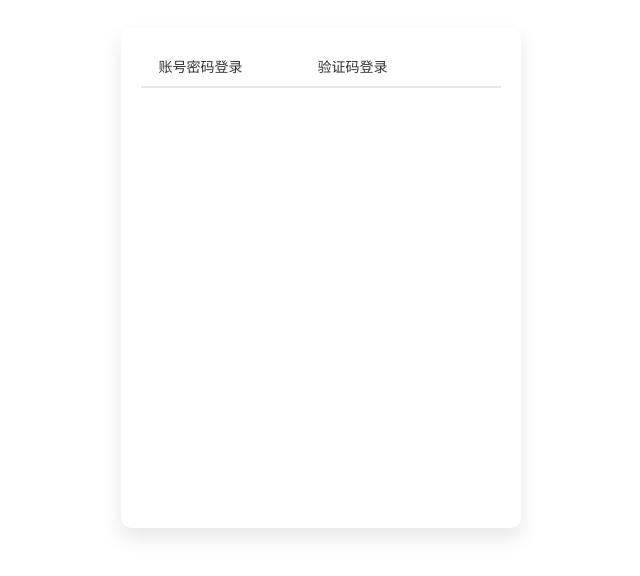
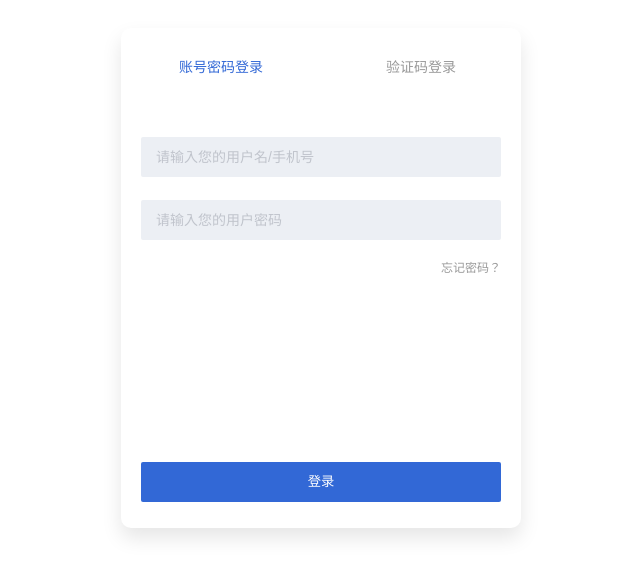
Before and after one commit to rxcapricious/newGradu, a Vue app in the folder newGraduClient/: page /#/login in a window 1280 px wide. Shown: the part 132-708 px from the top of the page, without its empty margins (319-959 px from the left). Built offline with nearby package versions, Linux system fonts and the light colour scheme.

Commit message:
fix:账号密码登录完善

```diff
--- a/newGraduClient/src/view/dev-login/form-login.vue
+++ b/newGraduClient/src/view/dev-login/form-login.vue
@@ -1,17 +1,22 @@
 <template>
     <div class="login-box">
         <el-form :model="ruleForm" status-icon :rules="rules" ref="ruleForm" label-width="100px" class="login-ruleForm">
-          <el-form-item label="手机号" prop="phone">
-            <el-input type="password" v-model="ruleForm.pass" autocomplete="off"></el-input>
+          <el-form-item prop="phone">
+            <el-input type="password" v-model="ruleForm.pass" autocomplete="off" placeholder="请输入您的用户名/手机号"></el-input>
           </el-form-item>
-          <el-form-item label="密码" prop="password">
-            <el-input type="password" v-model="ruleForm.checkPass" autocomplete="off"></el-input>
-          </el-form-item>
-          <el-form-item>
-            <el-button type="primary" @click="submitForm('ruleForm')">提交</el-button>
-            <el-button @click="resetForm('ruleForm')">重置</el-button>
+          <el-form-item prop="password">
+            <el-input type="password" v-model="ruleForm.checkPass" autocomplete="off" placeholder="请输入您的用户密码"></el-input>
           </el-form-item>
         </el-form>
+          <div class="forget-pd">
+            <div class="forget-tip">
+              <a @click="onForget">忘记密码？</a>
+            </div>
+            <div class="btn-box">
+              <button type="primary" class="btn-ok" @click="onLogin">登录</button>
+            </div>
+          </div>
+
 
     </div>
 </template>
@@ -62,19 +67,37 @@ export default {
   }
 </script>
 
-<style lang='less' scoped>
-// .login-box {
-//   .form {
-//     position: relative;
-//     // width: 360px;
-//     .login-ruleForm {
-
-//       margin: 0 auto;
-//       position: absolute;
-//       top: 50%;
-//       transform: translateY(50%);
-//     }
-//   }
-
-// }
+<style lang='less'>
+.login-box {
+  .el-form-item__content {
+    margin-left: 0 !important;
+  }
+  .el-input__inner {
+    background-color: #eceff4!important;
+    border: none;
+    border-radius: 2px;
+  }
+  .forget-tip{
+    font-size: 12px;
+    color: #999;
+    line-height: 18px;
+    text-align: right;
+    margin: -4px 0 0;
+  }
+  .btn-box{
+    position: absolute;
+    width: 100%;
+    bottom: 0;
+  }
+  .btn-ok {
+    width: 100%;
+    height: 40px;
+    line-height: 0;
+    border-radius: 2px;
+    background-color: #3268d6;
+    border-color: #3268d6;
+    border: none;
+    color: #fff;
+  }
+}
 </style>
--- a/newGraduClient/src/view/dev-login/login.vue
+++ b/newGraduClient/src/view/dev-login/login.vue
@@ -3,12 +3,12 @@
        <el-card class="login-card">
          <el-tabs class="login-tab" v-model="activeName" >
             <el-tab-pane name="pwd">
-              <span slot="label" style="display:block" v-html="title"></span>
+              <div slot="label" style="width:160px" v-html="title"></div>
               <form-login @onLoading="showLoading" @unLoading="hideLoading"> </form-login>
             </el-tab-pane>
             <el-tab-pane name="code">
-              <span slot="label" style="display:block" v-html="titleCode"></span>
-              <form-login @onLoading="showLoading" @unLoading="hideLoading"> </form-login>
+              <div slot="label" style="width:160px" v-html="titleCode"></div>
+              <!-- <form-login @onLoading="showLoading" @unLoading="hideLoading"> </form-login> -->
             </el-tab-pane>
          </el-tabs>
       </el-card>
@@ -23,7 +23,8 @@ export default {
   data() {
     return {
       title: '&nbsp;&nbsp;&nbsp;&nbsp;&nbsp;账号密码登录&nbsp;&nbsp;&nbsp;&nbsp;&nbsp;',
-      titleCode: '&nbsp;&nbsp;&nbsp;&nbsp;&nbsp;验证码登录&nbsp;&nbsp;&nbsp;&nbsp;&nbsp;'
+      titleCode: '&nbsp;&nbsp;&nbsp;&nbsp;&nbsp;验证码登录&nbsp;&nbsp;&nbsp;&nbsp;&nbsp;',
+      activeName: 'pwd'
     }
   },
 
@@ -38,9 +39,9 @@ export default {
 }
 </script>
 
-<style lang='less' scoped>
-@r: 37.5rem;
-@s: 7.5%;
+<style lang='less'>
+// @r: 37.5rem;
+// @s: 7.5%;
 
 @media screen and (min-width: 771px) {
    .login-container {
@@ -61,12 +62,36 @@ export default {
         background-color: #ffffff;
         box-shadow: 0px 10px 20px 0px rgba(0, 0, 0, 0.1) !important;
         border-radius: 10px;
-        animation: fade-in-up 0.5s 0.2s ease both;
-        -webkit-animation: fade-in-up 0.5s 0.2s ease both;
-        -moz-animation: fade-in-up 0.5s 0.2s ease both;
-        -ms-animation: fade-in-up 0.5s 0.2s ease both;
+        // animation: fade-in-up 0.5s 0.2s ease both;
+        // -webkit-animation: fade-in-up 0.5s 0.2s ease both;
+        // -moz-animation: fade-in-up 0.5s 0.2s ease both;
+        // -ms-animation: fade-in-up 0.5s 0.2s ease both;
+        .el-tabs__header {
+          margin: 0;
+        }
+        .el-tabs__content {
+          padding: 50px 0 0 ;
+          height: 365px;
+        }
         .el-tabs__nav {
           widows: 100% !important;
+        }
+        .el-tabs__nav-wrap::after {
+          content: none;
+        }
+        .el-tabs__active-bar {
+          background-color:#ffffff;
+        }
+        .el-tabs__nav-scroll {
+          display: flex;
+          justify-content: space-around;
+        }
+
+        .el-tabs__item,.el-tabs__item:hover {
+          color: #999;
+        }
+        .el-tabs__item.is-active {
+            color: #3268d6;
         }
       }
 
```
